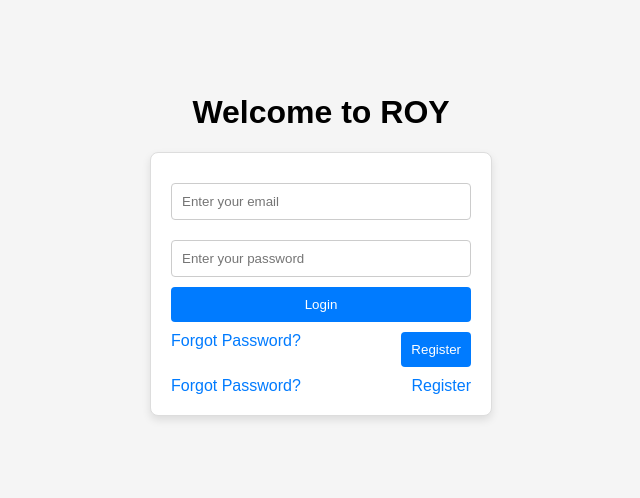
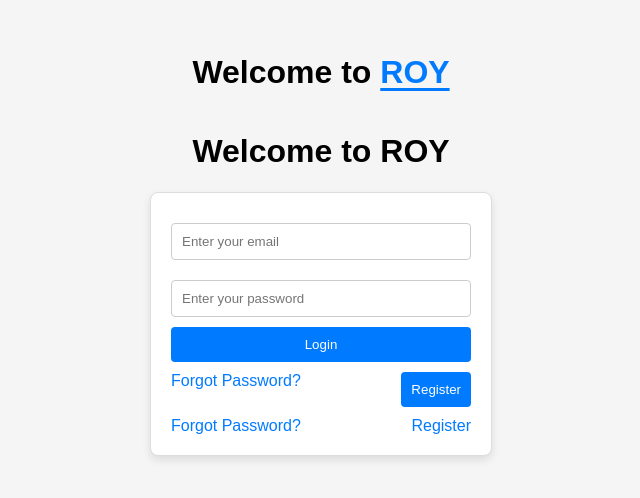
Before and after one commit to snuras/roy_rpo, a plain HTML site: page index.html in a window 1280 px wide. Shown: the part 156-654 px from the top of the page, without its empty margins (319-959 px from the left). Drawn offline with Linux system fonts and the light colour scheme.

Commit message:
Update index.html

```diff
--- a/index.html
+++ b/index.html
@@ -8,6 +8,8 @@
 </head>
 <body>
     <div class="login-container">
+        <h1>Welcome to <span class="highlight">ROY</span></h1>
+
         <h1>Welcome to ROY</h1>
         <div class="login-form">
             <input type="email" id="email" placeholder="Enter your email">
```
